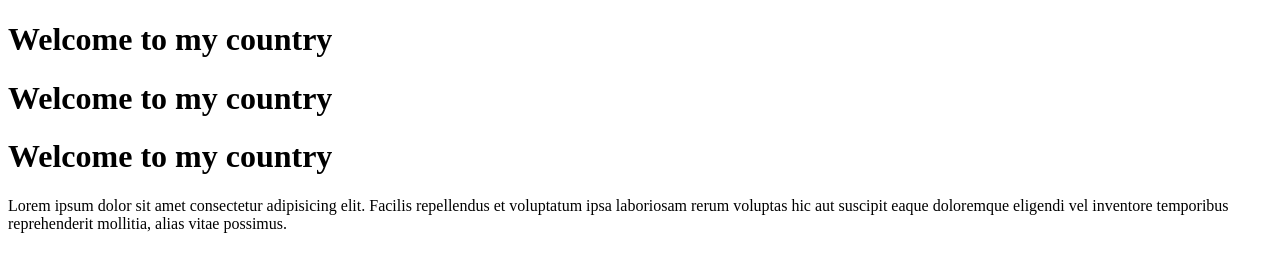
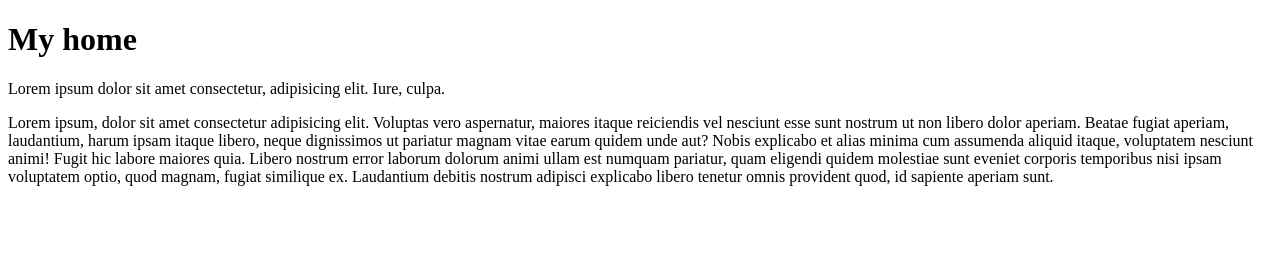
Before and after one commit to smdelowar/my--first-work, a plain HTML site: page index.html in a window 1280 px wide. Drawn offline with Linux system fonts and the light colour scheme.

Commit message:
learned git

```diff
--- a/index.html
+++ b/index.html
@@ -7,15 +7,22 @@
     <title>Document</title>
   </head>
   <body>
-    <h1>Welcome to my country</h1>
-    <h1>Welcome to my country</h1>
-    <h1>Welcome to my country</h1>
-
+    <h1>My home</h1>
     <p>
-      Lorem ipsum dolor sit amet consectetur adipisicing elit. Facilis
-      repellendus et voluptatum ipsa laboriosam rerum voluptas hic aut suscipit
-      eaque doloremque eligendi vel inventore temporibus reprehenderit mollitia,
-      alias vitae possimus.
+      Lorem ipsum dolor sit amet consectetur, adipisicing elit. Iure, culpa.
+    </p>
+    <p>
+      Lorem ipsum, dolor sit amet consectetur adipisicing elit. Voluptas vero
+      aspernatur, maiores itaque reiciendis vel nesciunt esse sunt nostrum ut
+      non libero dolor aperiam. Beatae fugiat aperiam, laudantium, harum ipsam
+      itaque libero, neque dignissimos ut pariatur magnam vitae earum quidem
+      unde aut? Nobis explicabo et alias minima cum assumenda aliquid itaque,
+      voluptatem nesciunt animi! Fugit hic labore maiores quia. Libero nostrum
+      error laborum dolorum animi ullam est numquam pariatur, quam eligendi
+      quidem molestiae sunt eveniet corporis temporibus nisi ipsam voluptatem
+      optio, quod magnam, fugiat similique ex. Laudantium debitis nostrum
+      adipisci explicabo libero tenetur omnis provident quod, id sapiente
+      aperiam sunt.
     </p>
   </body>
 </html>
```
